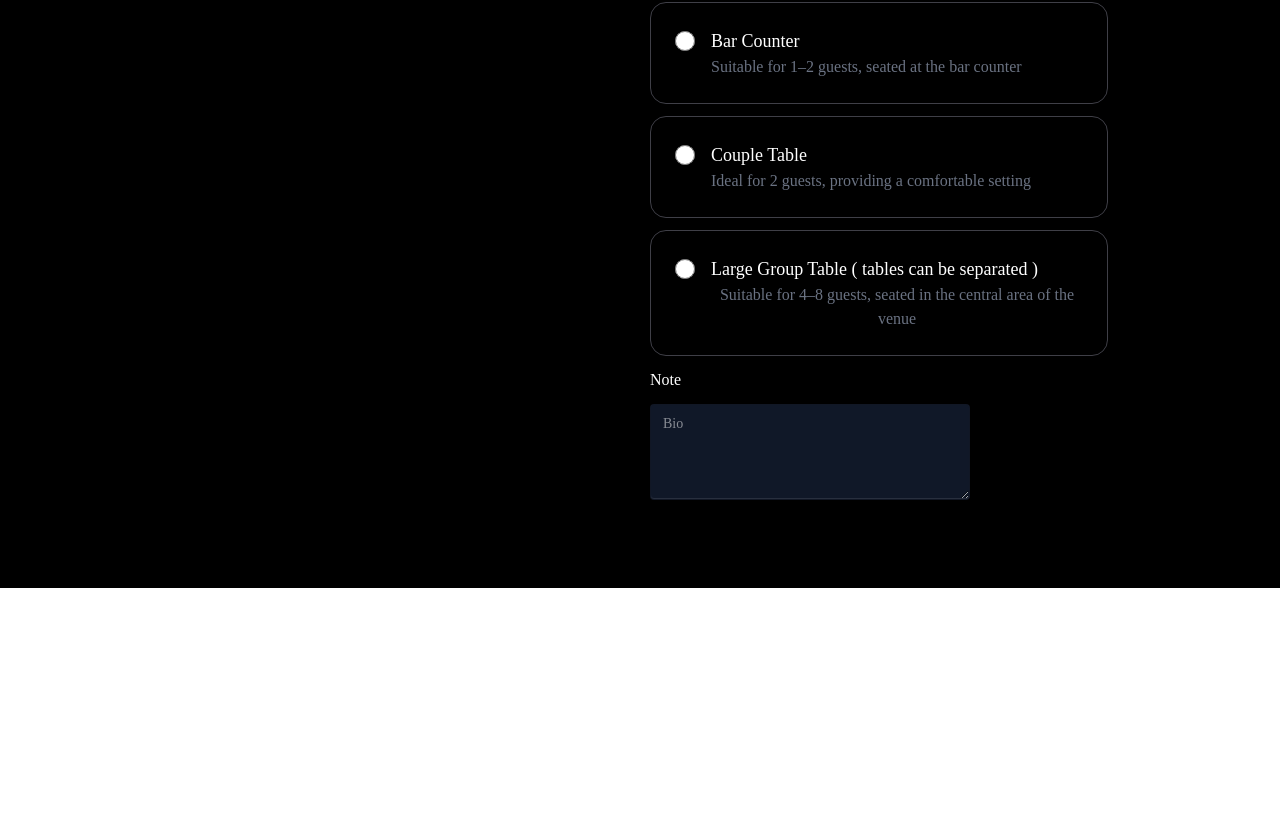
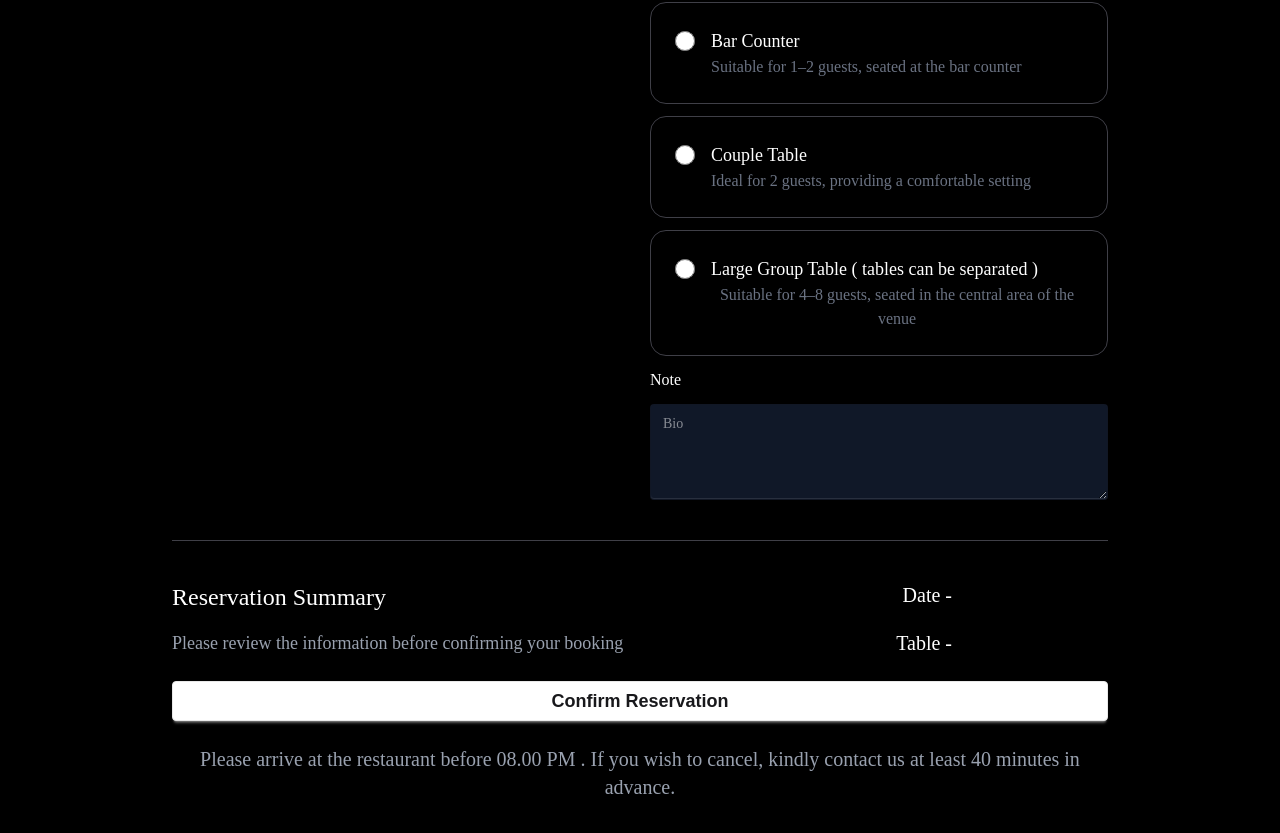
Before and after one commit to jimrock2548/bar-san-frontend, a Next.js app: page /users/barnoir/reservation in a window 1280 px wide. Shown: the part 916-1749 px from the top of the page. Before the commit the page ends 1504 px from the top, so only its background shows below. Built offline with nearby package versions, Linux system fonts and the light colour scheme.

Commit message:
feat: add reservation summary section and confirmation button

```diff
--- a/src/app/users/barnoir/reservation/page.tsx
+++ b/src/app/users/barnoir/reservation/page.tsx
@@ -198,10 +198,23 @@ function Page() {
               {/* Note */}
               <div className=" flex flex-col items-start space-y-3 w-full">
                 <div className=" text-white ">Note</div>
-                <textarea className="textarea h-24 bg-gray-900" placeholder="Bio"></textarea>
+                <textarea className="textarea h-24 bg-gray-900 w-full" placeholder="Bio"></textarea>
               </div>
             </div>
           </div>
+          <hr className="border-t border-zinc-700 my-10" />
+          <div className="flex flex-col  font-abhaya w-10/12 space-y-4 ">
+            <div className='flex justify-between'>
+              <div className='text-2xl'>Reservation Summary</div>
+              <div className='text-xl'>Date -</div>
+            </div>
+            <div className='flex justify-between'>
+              <div className='text-lg text-gray-400'>Please review the information before confirming your booking</div>
+              <div className='text-xl'>Table -</div>
+            </div>
+          </div>
+          <button className='btn bg-white my-6 text-lg'>Confirm Reservation</button>
+          <div className='text-xl text-gray-400 flex items-center font-abhaya'>Please arrive at the restaurant before 08.00 PM .  If you wish to cancel, kindly contact us at least 40 minutes in advance.</div>
         </div>
       </div>
     </main>
```
